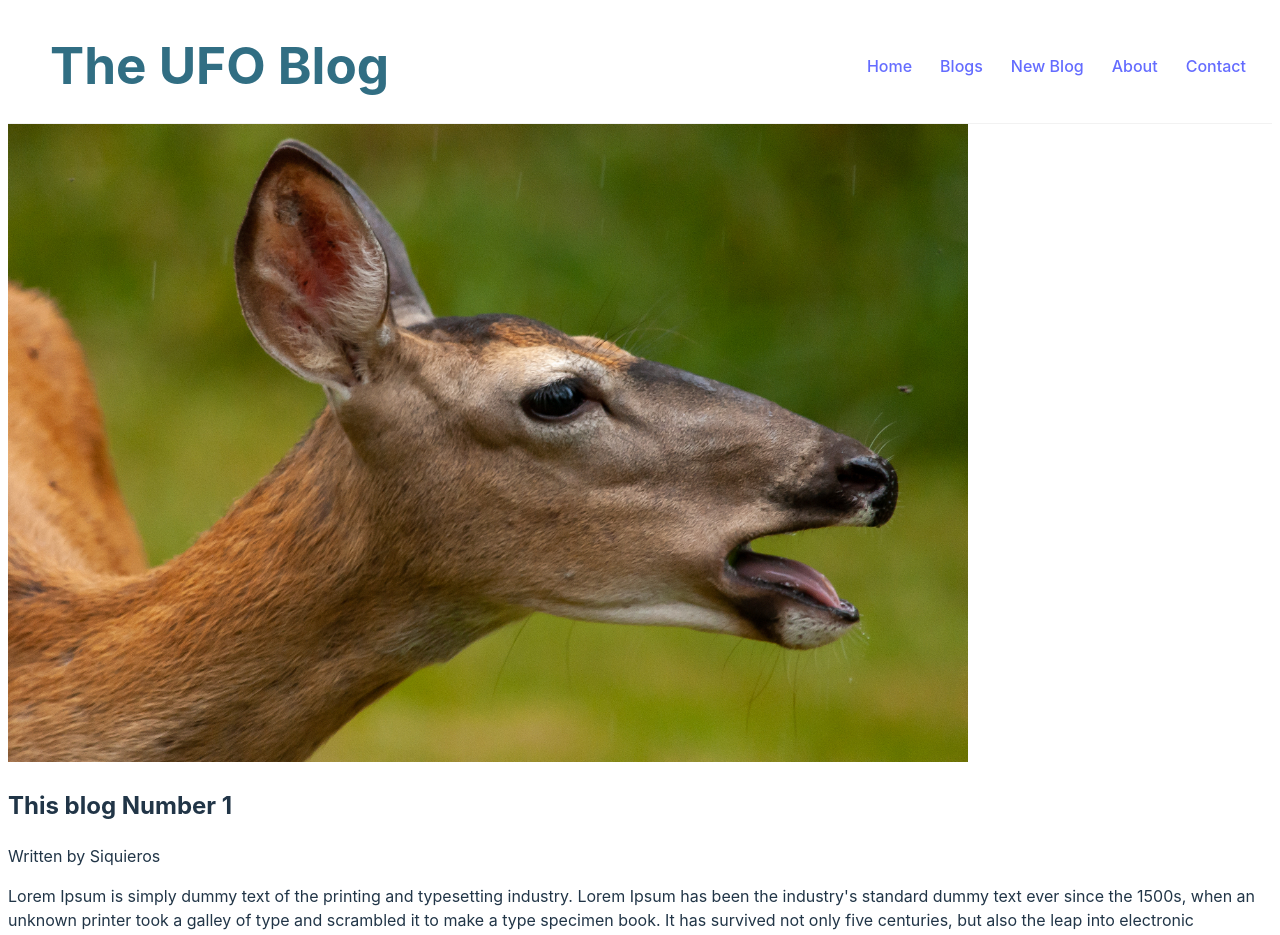
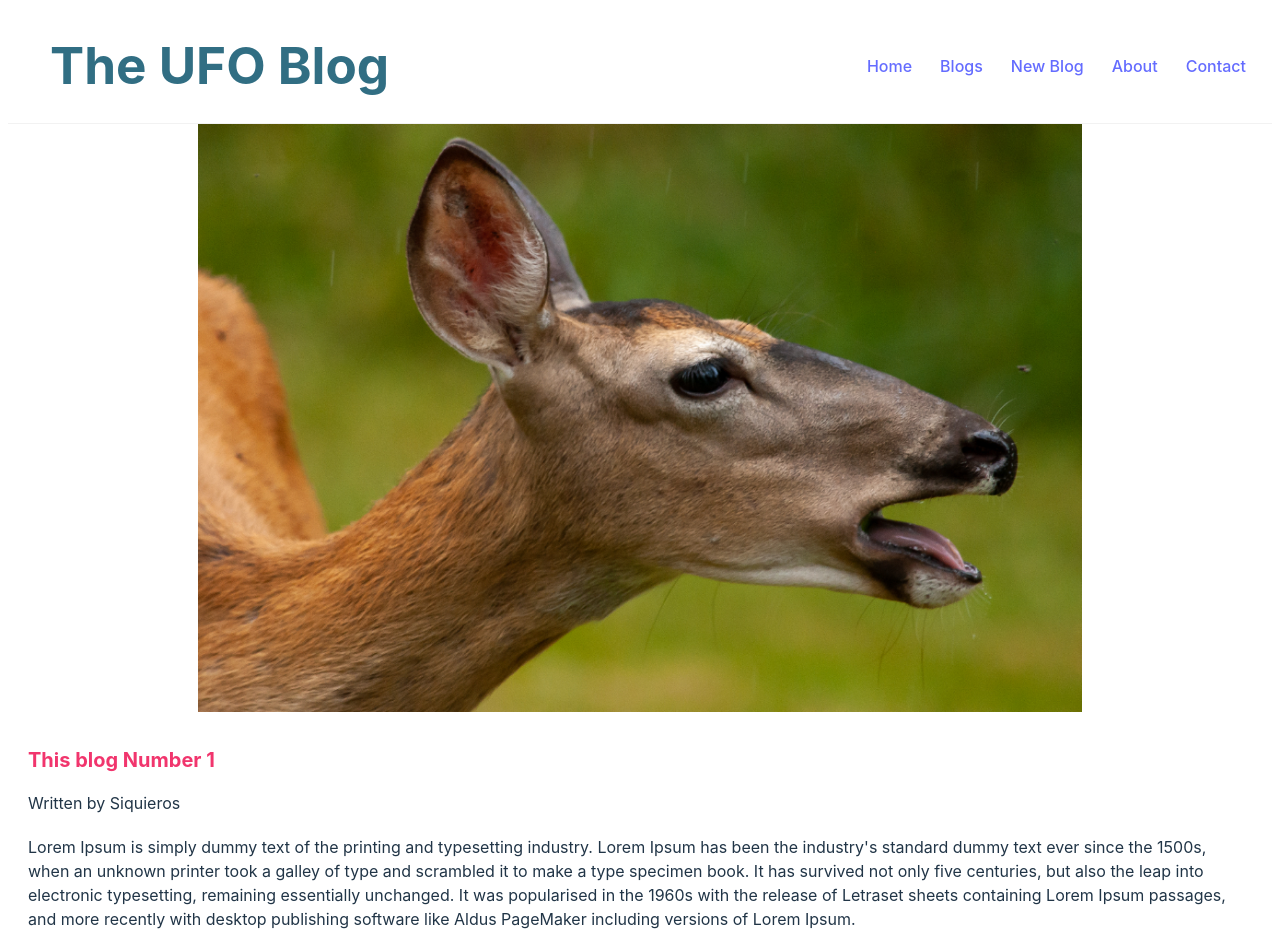
Before and after one commit to rauld323/react-ufo-blog, a Next.js app: page /Blogs/1 in a window 1280 px wide. Shown: the top 935 px of the page. Built offline with nearby package versions, Linux system fonts and the light colour scheme; no server answers; data requests are answered from the project's data file.

Commit message:
add styling to blog conent

```diff
--- a/src/app/Blogs/[blogId]/page.tsx
+++ b/src/app/Blogs/[blogId]/page.tsx
@@ -1,5 +1,6 @@
 "use client";
 import { useParams } from "next/navigation";
+import styled from "styled-components";
 import { useBlogDetails } from "../../hooks/blog-hook";
 
 export default function BlogDetails() {
@@ -15,16 +16,38 @@ export default function BlogDetails() {
       {isFetching && <div>Loading...</div>}
       {blogDetails && (
         <article>
-          <img
+          <StyledImage
             src={"http://localhost:8000/" + blogDetails.blogImage}
             alt="blogImage"
           />
-          <h2>{blogDetails.name}</h2>
-          <p>Written by {blogDetails.author}</p>
-          <div>{blogDetails.content}</div>
+          <StyledBlogText>
+            <StyledName>{blogDetails.name}</StyledName>
+            <p>Written by {blogDetails.author}</p>
+            <StyledContent>{blogDetails.content}</StyledContent>
+          </StyledBlogText>
         </article>
       )}
       {isError && <>Crap, we are having issues</>}
     </div>
   );
 }
+
+const StyledImage = styled.img`
+  margin-left: 15%;
+  margin-bottom: 10px;
+  width: 70%;
+`;
+
+const StyledName = styled.h2`
+  font-size: 20px;
+  color: #f1356d;
+  margin-bottom: 10px;
+`;
+
+const StyledContent = styled.div`
+  margin: 20px 0;
+`;
+
+const StyledBlogText = styled.div`
+  margin: 0 20px;
+`;
```
